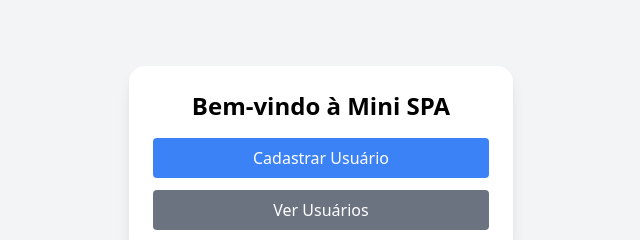
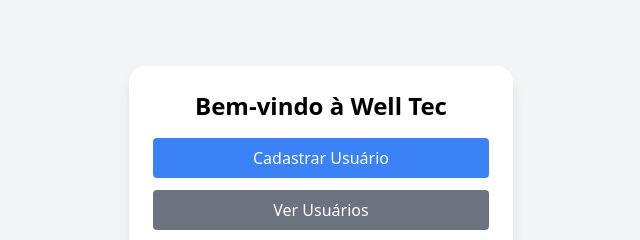
Before and after one commit to Wellington-Matias/Experiencia-pratica-3, a plain HTML site: page index.html in a window 1280 px wide. Shown: the part 240-480 px from the top of the page, 319-959 px from the left. Drawn offline with nearby package versions, Linux system fonts and the light colour scheme.

Commit message:
Mudei o nome da empresa.
Mudei o nome da empresa para um algo mais pessoal

```diff
--- a/app.js
+++ b/app.js
@@ -25,7 +25,7 @@
 // --- Página Inicial ---
 function renderHome() {
   renderTemplate(`
-    <h1 class="text-2xl font-bold mb-4 text-center">Bem-vindo à Mini SPA</h1>
+    <h1 class="text-2xl font-bold mb-4 text-center">Bem-vindo à Well Tec</h1>
     <div class="flex flex-col gap-3">
       <button onclick="navigate('cadastro')" class="bg-blue-500 text-white py-2 rounded hover:bg-blue-600">Cadastrar Usuário</button>
       <button onclick="navigate('lista')" class="bg-gray-500 text-white py-2 rounded hover:bg-gray-600">Ver Usuários</button>
--- a/index.html
+++ b/index.html
@@ -2,7 +2,7 @@
 <html lang="pt-BR">
 <head>
   <meta charset="UTF-8">
-  <title>Mini SPA - Cadastro de Usuários</title>
+  <title>Well Tec- Cadastro de Usuários</title>
   <script defer src="app.js"></script>
   <script src="https://cdn.tailwindcss.com"></script>
 </head>
```
